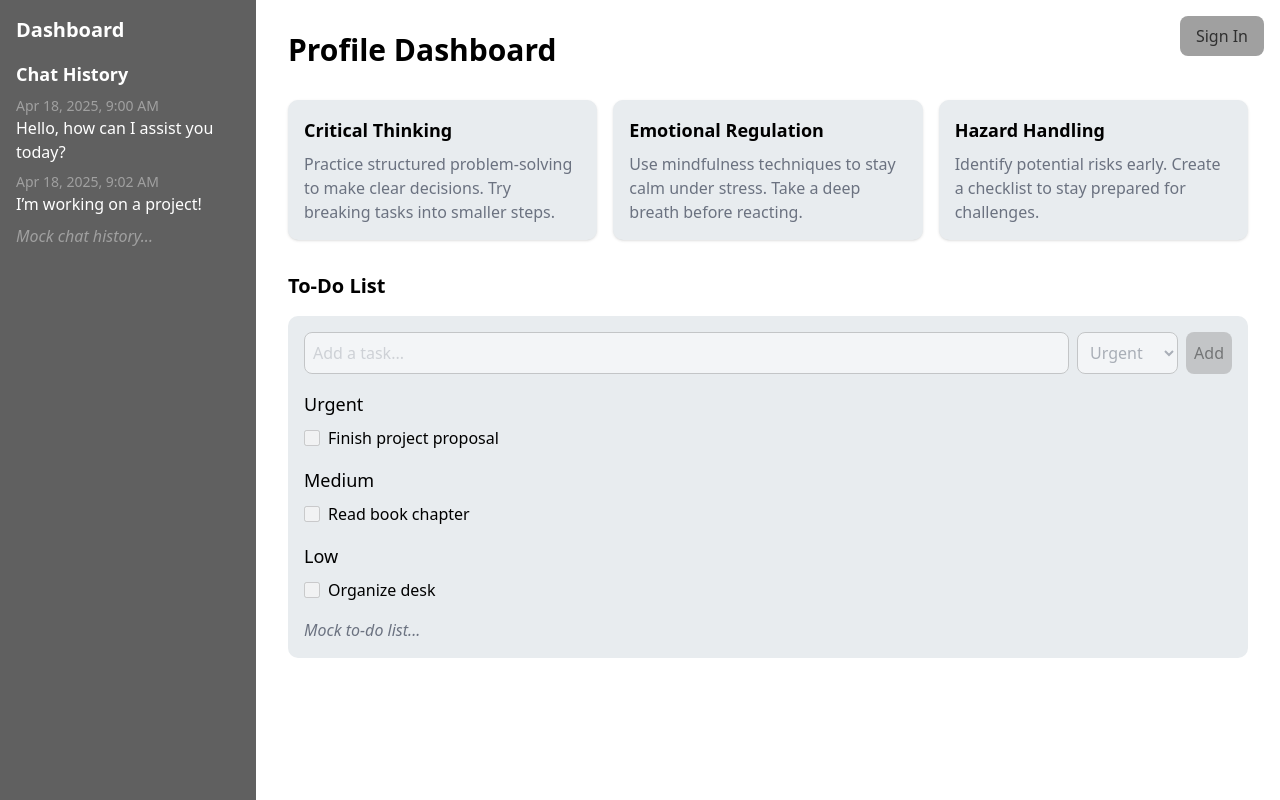
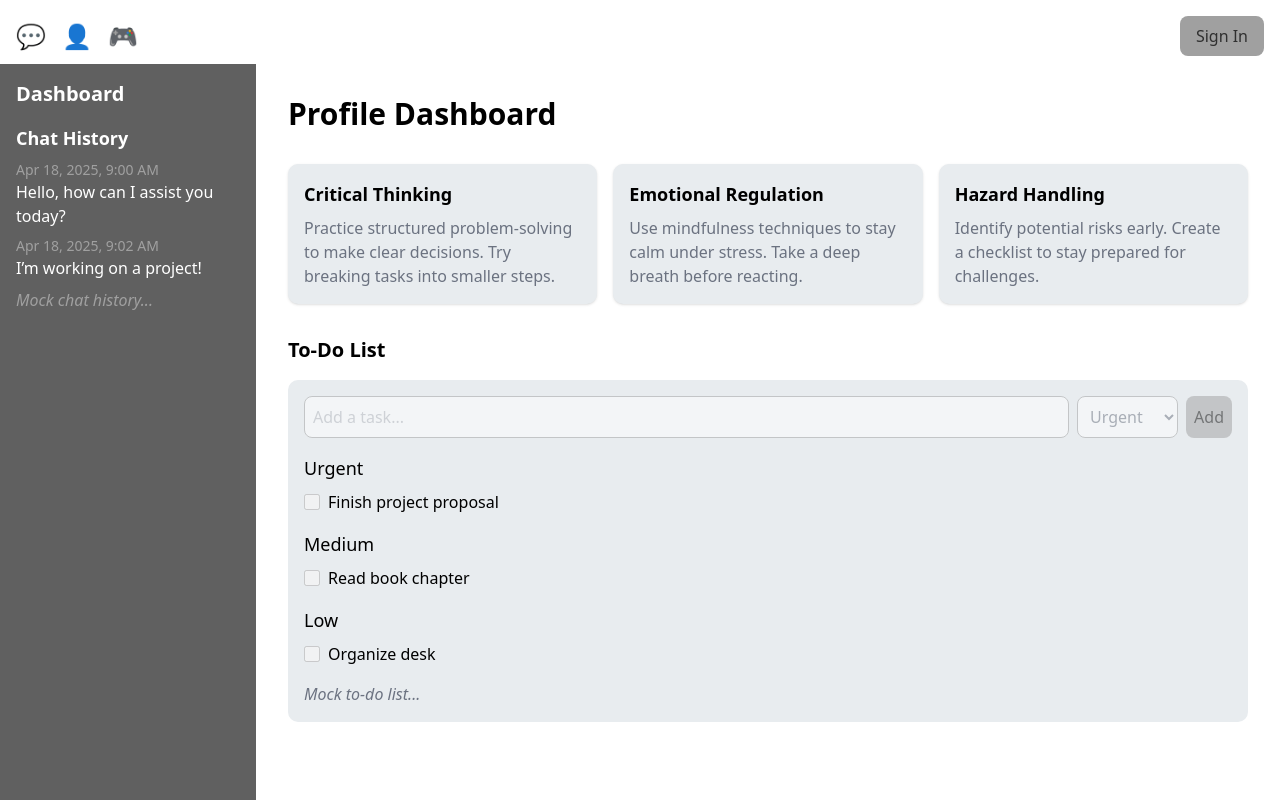
Before and after one commit to workbykait/ai-sdk-starter-xai, a Next.js app: page /profile in a window 1280 px wide. Built offline with nearby package versions, Linux system fonts and the light colour scheme.

Commit message:
Update page.tsx

```diff
--- a/app/profile/page.tsx
+++ b/app/profile/page.tsx
@@ -1,10 +1,10 @@
 export default function ProfilePage() {
   return (
-    <div className="min-h-screen bg-white text-black flex">
+    <div className="min-h-screen bg-white text-black flex pt-16">
       {/* Sidebar */}
-      <div className="w-64 bg-[#606060] p-4 fixed h-screen">
+      <div className="w-64 bg-[#606060] p-4 fixed h-[calc(100vh-64px)] top-16 overflow-y-auto">
         <h2 className="text-xl font-bold text-white mb-4">Dashboard</h2>
-        <div className="max-h-[calc(100vh-100px)] overflow-y-auto">
+        <div>
           <h3 className="text-lg font-semibold text-white mb-2">Chat History</h3>
           <div className="space-y-2">
             <div>
```
